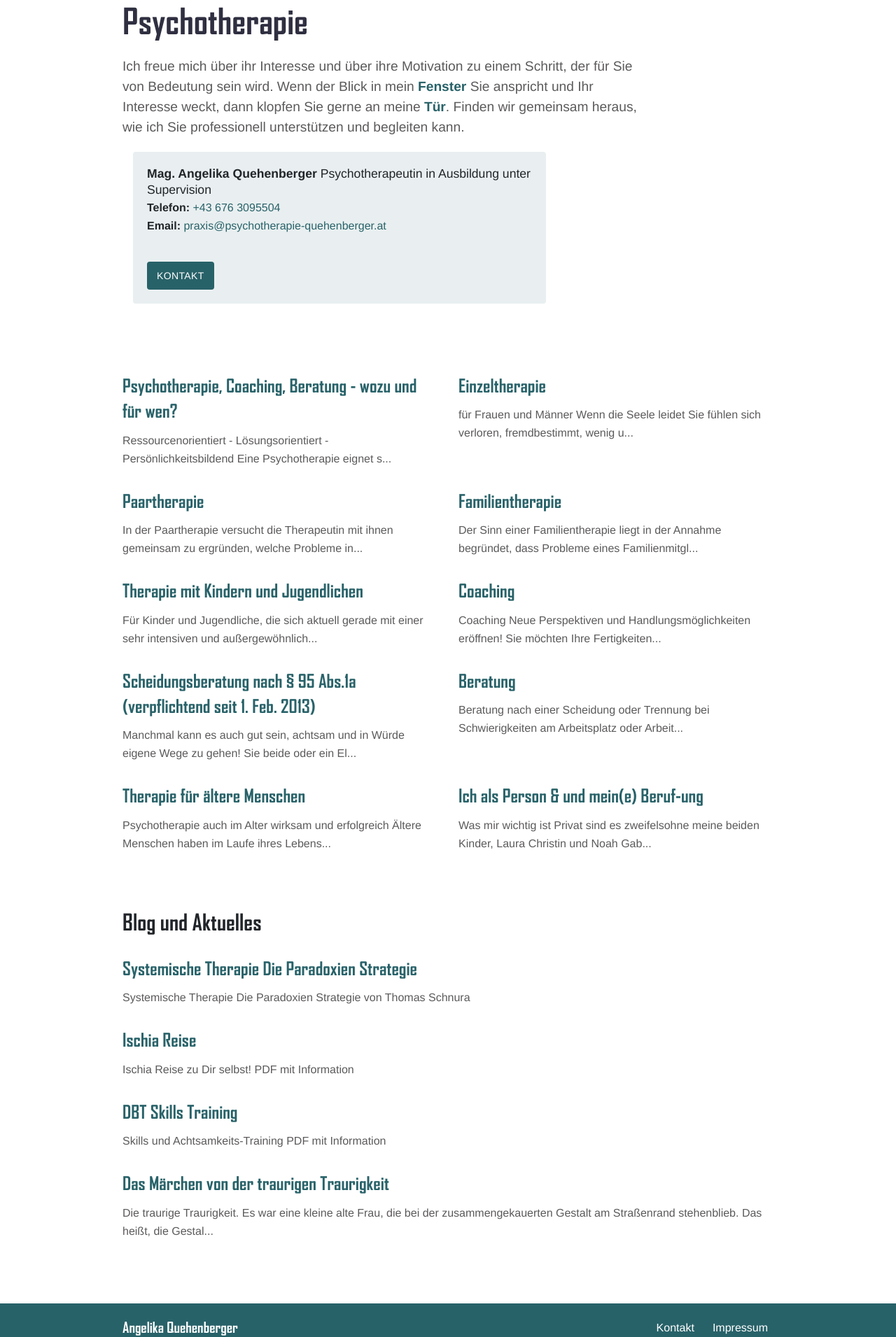
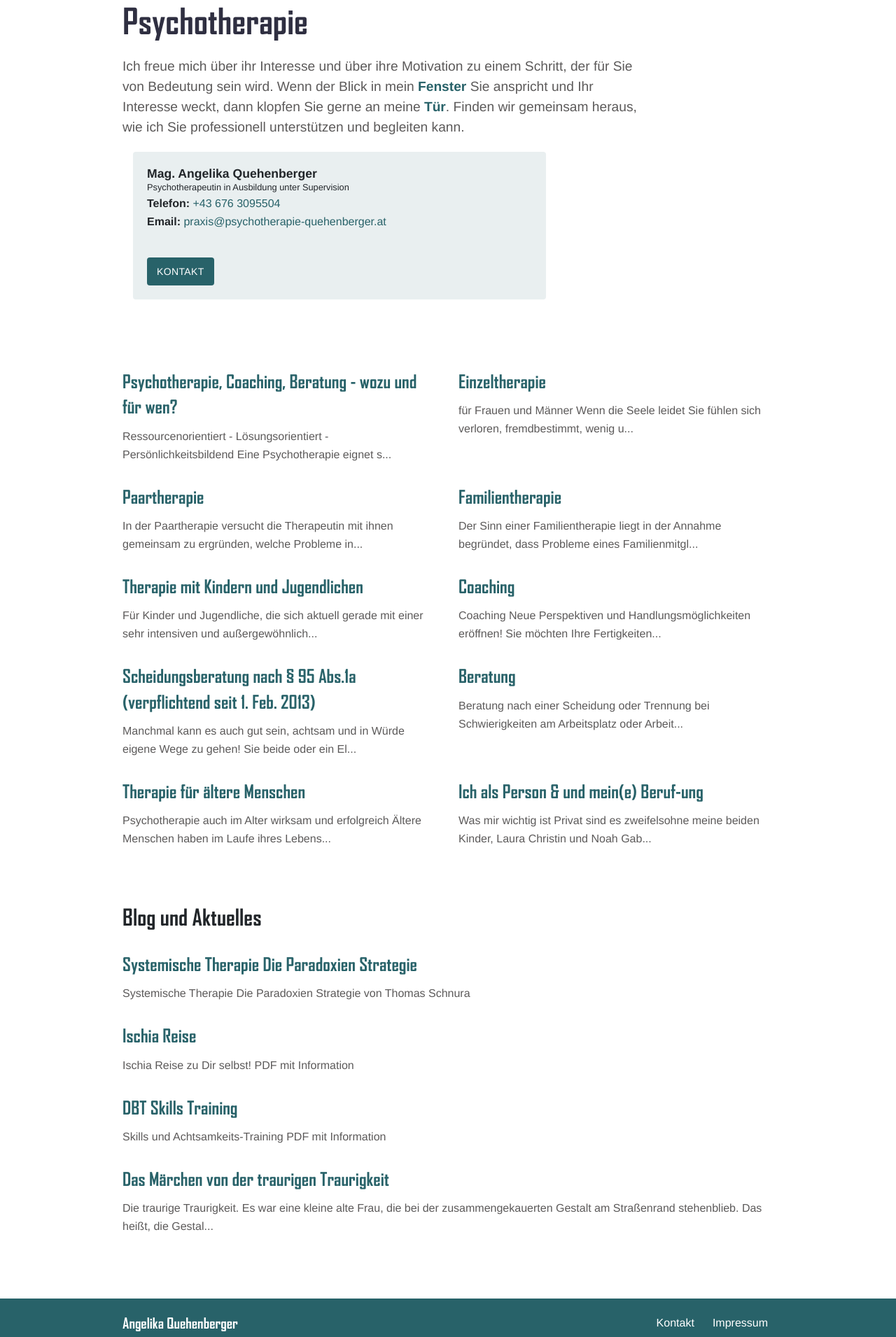
Before and after one commit to dvschnitz/angelika-quehenberger, a Jekyll site: the page built from index.md, in a window 1280 px wide. Shown: the part 771-2682 px from the top of the page at 70% size. Built offline with Jekyll 4.4.1, drawn with Linux system fonts in a browser that asks for light colours.

Commit message:
Changed name in box

```diff
--- a/_includes/call.html
+++ b/_includes/call.html
@@ -1,6 +1,6 @@
 <div class="call">
   <div class="call-box-top">
-    <div class="call-name"><b>Mag. Angelika Quehenberger</b> Psychotherapeutin in Ausbildung unter Supervision</div>
+    <div class="call-name"><b>Mag. Angelika Quehenberger</b><div class="text-small">Psychotherapeutin in Ausbildung unter Supervision</div></div>
     {% if site.data.contact.phone %}
         <div class="call-phone"><strong>Telefon: </strong>
           <a href="tel:{{ site.data.contact.phone }}">
--- a/_sass/components/_call.scss
+++ b/_sass/components/_call.scss
@@ -38,6 +38,9 @@
     font-size: 1.1rem;
     margin-bottom: 5px;
   }
+  .text-small {
+    font-size: 0.8rem;
+  }
   .call-phone {
     margin-bottom: 5px;
   }
```
